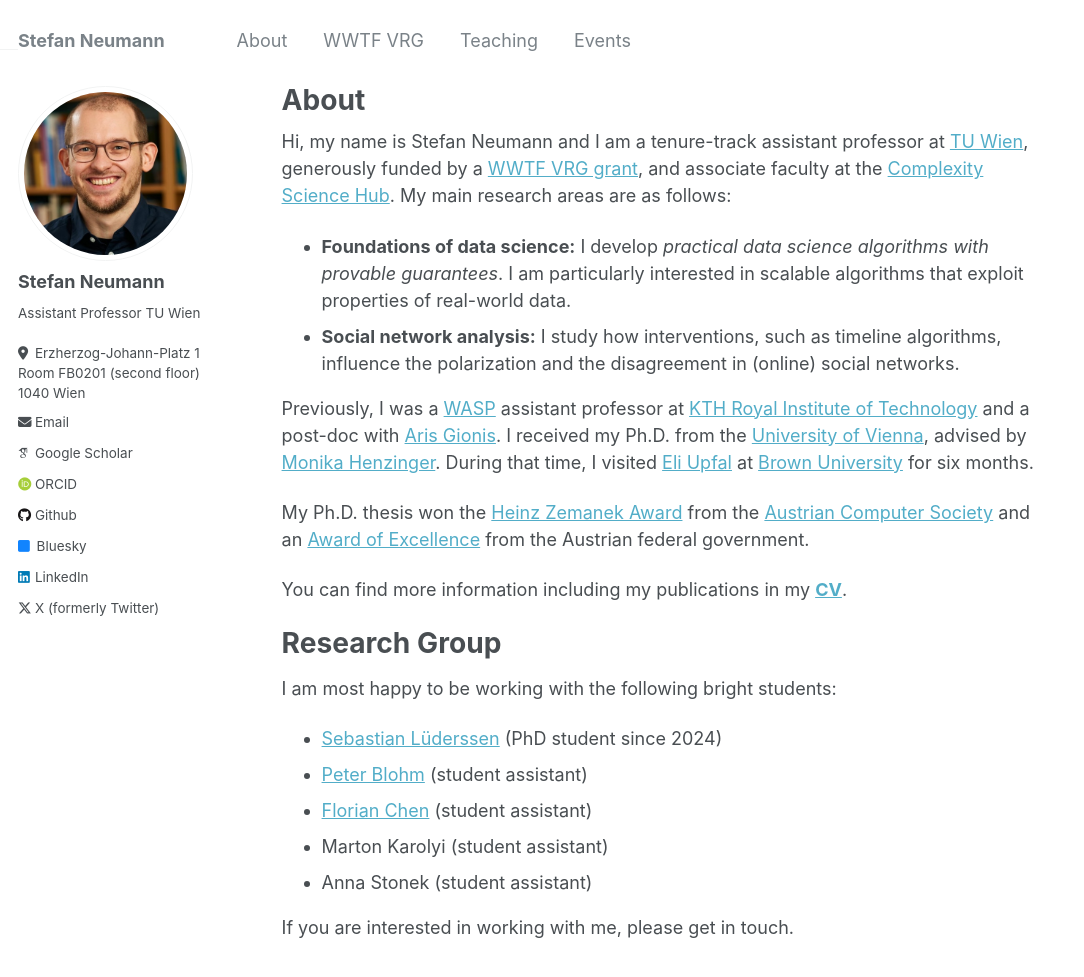
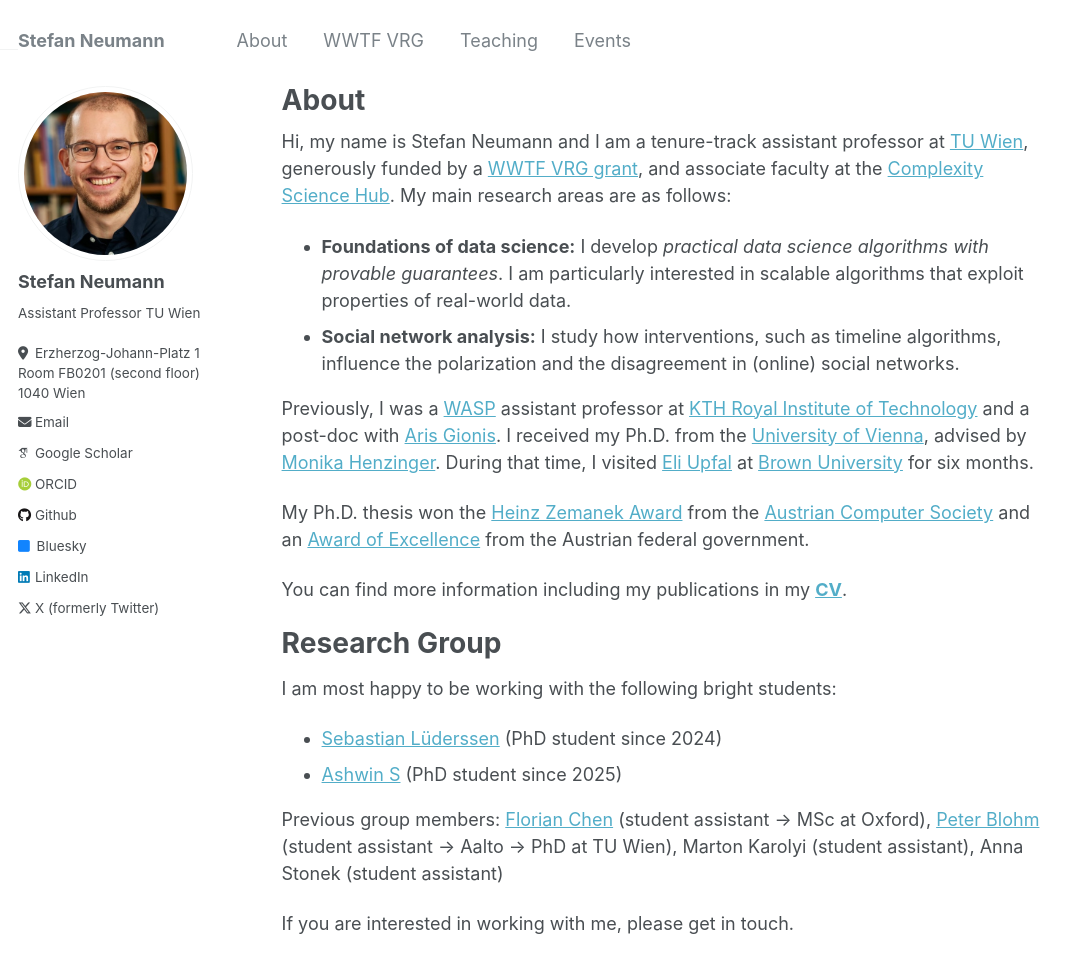
Before and after one commit to StefanResearch/StefanResearch.github.io, a Jekyll site: the page built from _pages/about.md, in a window 1280 px wide and 1153 px high. Shown: the top 977 px of the window, without its empty margins (0-1084 px from the left). Built offline with Jekyll 4.4.1, drawn with Linux system fonts in a browser that asks for light colours; some web fonts are replaced.

Commit message:
Update of group members.

```diff
--- a/_pages/about.md
+++ b/_pages/about.md
@@ -38,9 +38,14 @@ Research Group
 I am most happy to be working with the following bright students:
 * [Sebastian Lüderssen](https://informatics.tuwien.ac.at/people/sebastian-luederssen)
 (PhD student since 2024)
-* [Peter Blohm](https://scholar.google.com/citations?user=pJPpDsoAAAAJ) (student assistant)
-* [Florian Chen](https://florianchen.com) (student assistant)
-* Marton Karolyi (student assistant)
-* Anna Stonek (student assistant)
+* [Ashwin S](https://rashomonset.github.io) (PhD student since 2025)
+
+Previous group members:
+[Florian Chen](https://florianchen.com)
+	(student assistant &rarr; MSc at Oxford),
+[Peter Blohm](https://scholar.google.com/citations?user=pJPpDsoAAAAJ)
+	(student assistant &rarr; Aalto &rarr; PhD at TU Wien),
+Marton Karolyi (student assistant),
+Anna Stonek (student assistant)
 
 If you are interested in working with me, please get in touch.
```
Also changed, not shown: _pages/events.md (+3 -1 lines).
